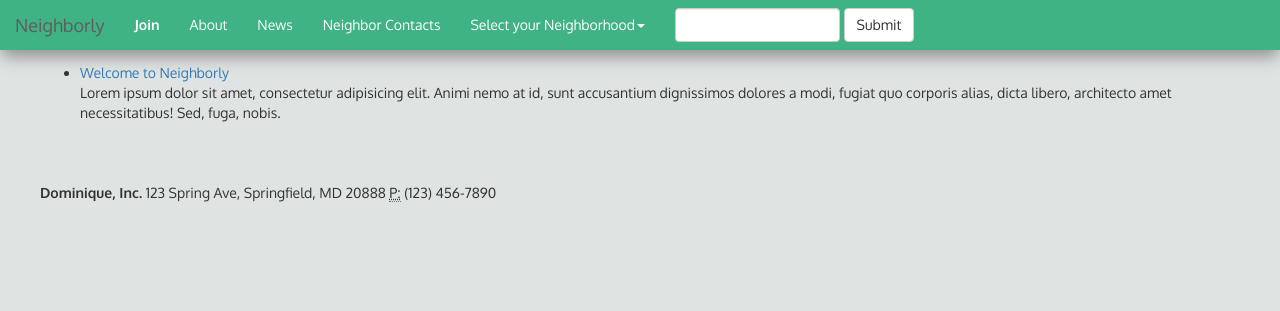
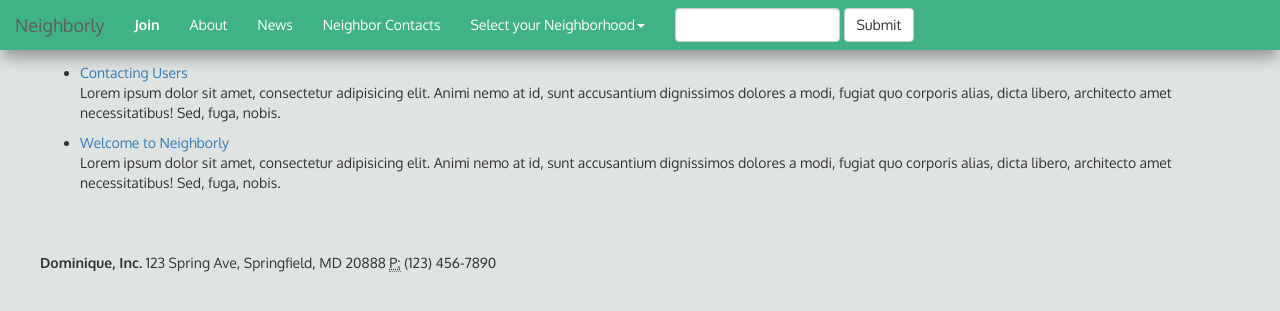
Before and after one commit to dominiquealis/NeighborhoodApp_Jekyll, a Jekyll site: the page built from news.html, in a window 1280 px wide. Shown: the top 311 px of the page. Built offline with Jekyll 4.4.1, drawn with Linux system fonts in a browser that asks for light colours; nearby versions of some CDN libraries; comment, search, counter and statistics services are not loaded; part of the change alters nothing that is shown.

Commit message:
Updating Nav/
-updated nav
-new test post

```diff
--- a/_config.yml
+++ b/_config.yml
@@ -19,7 +19,7 @@ description: > # this means to ignore newlines until "baseurl:"
   Write an awesome description for your new site here. You can edit this
   line in _config.yml. It will appear in your document head meta (for
   Google search results) and in your feed.xml site description.
-baseurl: "/NeighborhoodApp_Jekyll" # the subpath of your site, e.g. /blog
+baseurl: "/NeighborhoodApp_Jekyll/" # the subpath of your site, e.g. /blog
 url: "https://dominiquealis.github.io/" # the base hostname & protocol for your site, e.g. http://example.com
 # baseurl: "" # the subpath of your site, e.g. /blog
 # url: "http://127.0.0.1:4000" # the base hostname & protocol for your site, e.g. http://example.com
--- a/_includes/header.html
+++ b/_includes/header.html
@@ -38,16 +38,16 @@
         <div class="collapse navbar-collapse" id="bs-example-navbar-collapse-1">
           <ul class="nav navbar-nav">
             <li>
-              <a href="input.html"><strong>Join</strong></a>
+              <a href="{{ site.url }}{{ site.baseurl }}input.html"><strong>Join</strong></a>
             </li>
             <li>
-              <a href="about.html">About</a>
+              <a href="{{ site.url }}{{ site.baseurl }}about.html">About</a>
             </li>
             <li>
-              <a href="news.html">News</a>
+              <a href="{{ site.url }}{{ site.baseurl }}news.html">News</a>
             </li>
             <li>
-              <a href="neighbors.html">Neighbor Contacts</a>
+              <a href="{{ site.url }}{{ site.baseurl }}neighbors.html">Neighbor Contacts</a>
             </li>
             <li class="dropdown">
                <a href="#" class="dropdown-toggle" data-toggle="dropdown">Select your Neighborhood<strong class="caret"></strong></a>
--- /dev/null
+++ b/_posts/2016-12-16-Using.md
@@ -0,0 +1,14 @@
+---
+layout: post
+title:  "Contacting Users"
+date:   2016-12-16
+categories: update
+author: "Dominique Ryan"
+
+---
+
+<p>Lorem ipsum dolor sit amet, consectetur adipisicing elit. Animi nemo at id, sunt accusantium dignissimos dolores a modi, fugiat quo corporis alias, dicta libero, architecto amet necessitatibus! Sed, fuga, nobis.</p>
+
+<p>Lorem ipsum dolor sit amet, consectetur adipisicing elit. Animi nemo at id, sunt accusantium dignissimos dolores a modi, fugiat quo corporis alias, dicta libero, architecto amet necessitatibus! Sed, fuga, nobis.</p>
+
+<p>Lorem ipsum dolor sit amet, consectetur adipisicing elit. Animi nemo at id, sunt accusantium dignissimos dolores a modi, fugiat quo corporis alias, dicta libero, architecto amet necessitatibus! Sed, fuga, nobis.</p>
```
